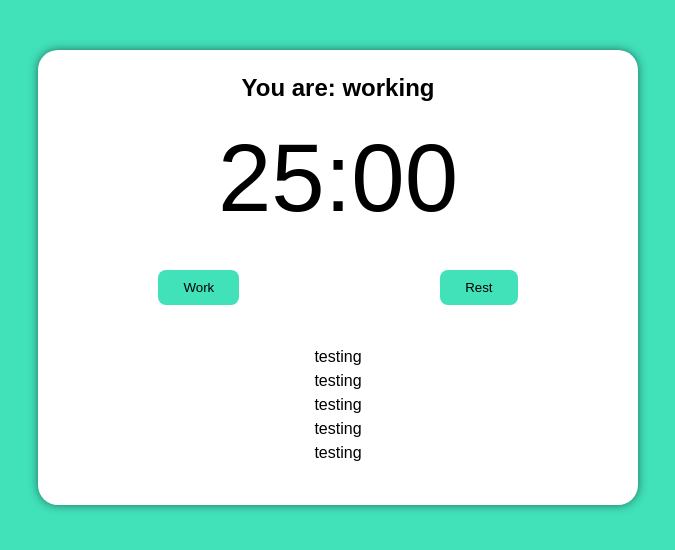
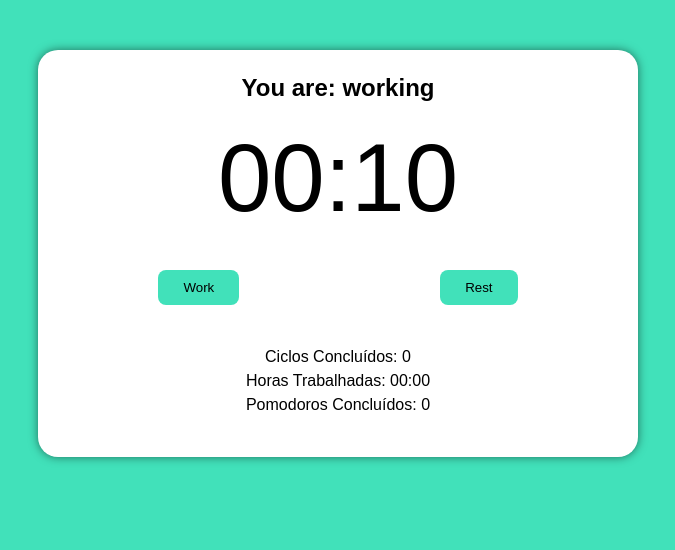
Before and after one commit to Shystra/Pomodoro, a React (Vite) app: page / in a window 1280 px wide. Shown: the top 550 px of the page, without its empty margins (302-977 px from the left). Built offline with nearby package versions, Linux system fonts and the light colour scheme.

Commit message:
feate: creating cycles for working

```diff
--- a/src/App.tsx
+++ b/src/App.tsx
@@ -6,9 +6,9 @@
 
     <div className="container">
       <PomodoroTimer
-      pomodoroTime={1500}
-      shortRestTime={300}
-      longRestTime={900}
+      pomodoroTime={10}
+      shortRestTime={2}
+      longRestTime={5}
       cycles={4}
       />
     </div>
--- a/src/components/pomodoroTimer.tsx
+++ b/src/components/pomodoroTimer.tsx
@@ -1,10 +1,11 @@
-import React from "react";
+import React, { useState } from "react";
 import { useInterval } from "../hooks/useInterval";
 import { Button } from "./button";
 import { Timer } from "./timer";
 
 import bellStart from '../sounds/src_sounds_bell-start.mp3';
 import bellFinish from '../sounds/src_sounds_bell-finish.mp3';
+import { secondsToTime } from "../utils/SecondsToTime";
 
 const audioStartWorking = new Audio(bellStart);
 const audioStopWorking = new Audio(bellFinish);
@@ -20,11 +21,20 @@
     const [timeCounting, setTimeCounting] = React.useState(false);
     const [working, setWorking] = React.useState(false);
     const [resting, setResting] = React.useState(false);
+    const [cyclesQtdManager, setCyclesQtdManager] = React.useState(new Array(props.cycles - 1).fill(true));
+// console.log(cyclesQtdManager)
 
-    React.useEffect(() => {
-        if(working) document.body.classList.add('working');
-        if(resting) document.body.classList.remove('working')
-    }, [working])
+
+    const [completedCycles, setCompletedCycles] = useState(0);
+    const [fullWorkingTime, setFullWorkingTime] = useState(0);
+    const [numberOfPomodoros, setNumberPomodoros] = useState(0);
+
+
+
+
+
+
+
 
     useInterval(
         () => {
@@ -53,6 +63,39 @@
 
         audioStopWorking.play();
     }
+
+
+
+    React.useEffect(() => {
+        if(working) document.body.classList.add('working');
+        if(resting) document.body.classList.remove('working');
+
+        if(mainTime > 0) return;
+
+        if(working && cyclesQtdManager.length > 0){
+            configureRest(false);
+            cyclesQtdManager.pop()
+        }else if(working && cyclesQtdManager.length <= 0){
+            configureRest(false);
+            setCyclesQtdManager(new Array(props.cycles - 1).fill(true));
+            setCompletedCycles(completedCycles + 1);
+        }
+        if(working) setNumberPomodoros(numberOfPomodoros + 1);
+        if(resting) configureWork();
+    }, [
+        working,
+        resting,
+        mainTime,
+        cyclesQtdManager,
+        numberOfPomodoros,
+        completedCycles,
+        configureRest,
+        setCyclesQtdManager,
+        configureWork,
+        props.cycles,
+    ])
+
+
 
     // useInterval(() => {
     //     setMainTime(mainTime - 1);
@@ -86,11 +129,10 @@
 
 
             <div className="datails">
-             <p>testing</p>
-             <p>testing</p>
-             <p>testing</p>
-             <p>testing</p>
-             <p>testing</p>
+             <p>Ciclos Concluídos: {completedCycles}</p>
+             <p>Horas Trabalhadas: {secondsToTime(fullWorkingTime)}</p>
+             <p>Pomodoros Concluídos: {numberOfPomodoros}</p>
+
             </div>
 
         </div>
```
